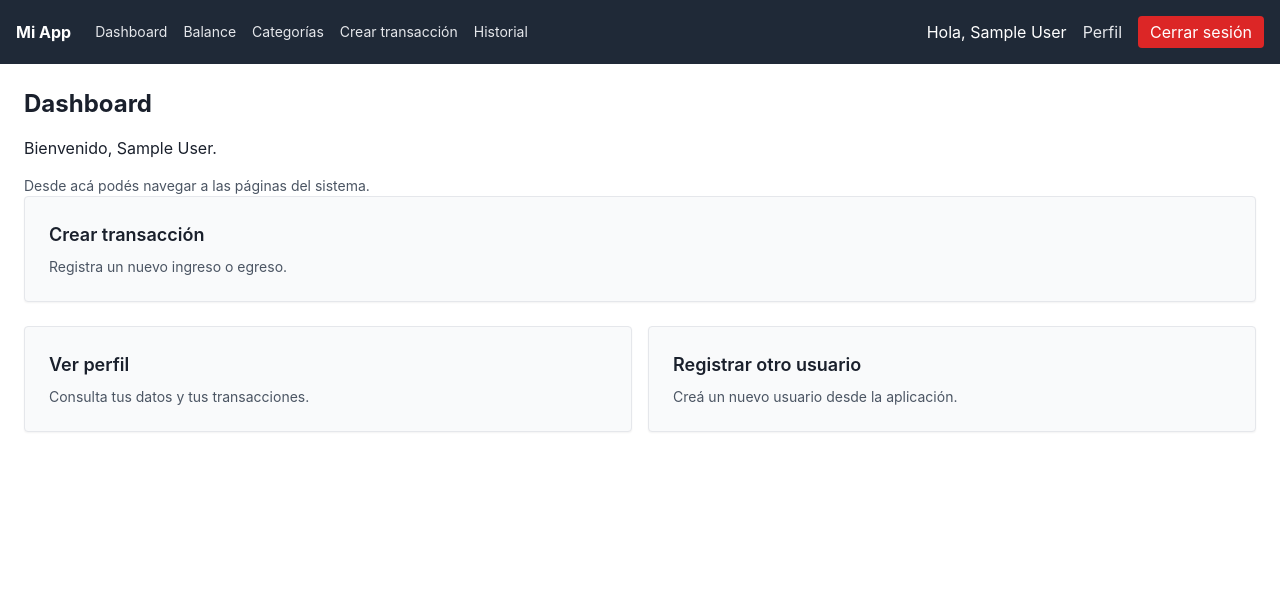
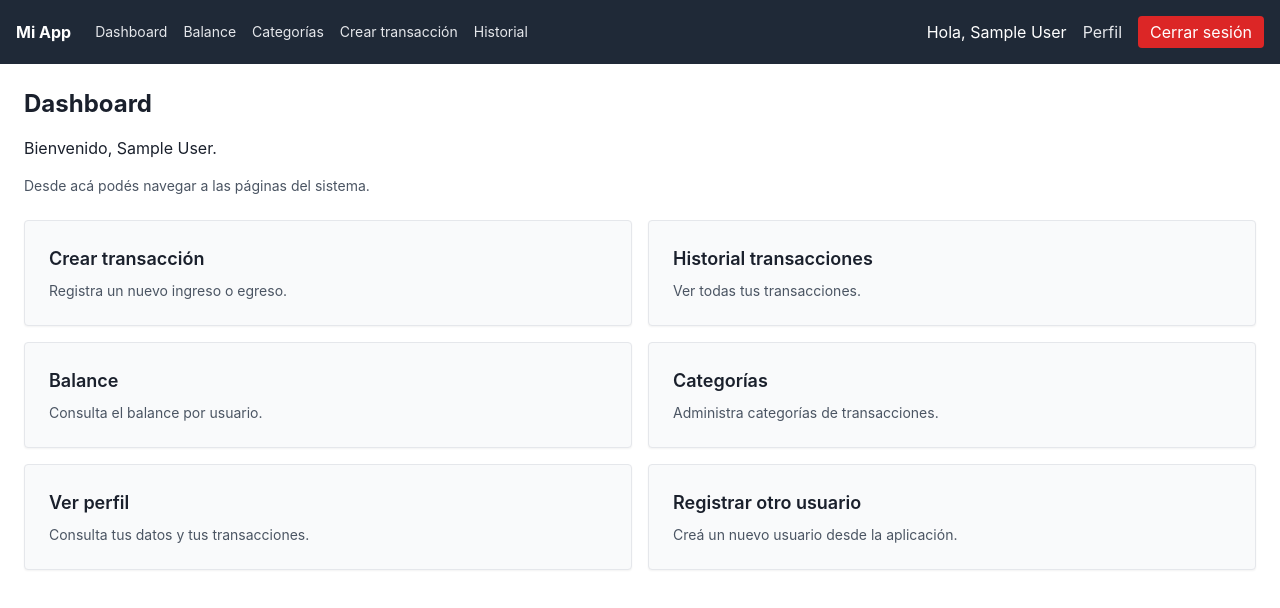
Before and after one commit to maxemessina/Proyecto-Final, a React (Create React App) app in the folder frontend/: page /dashboard in a window 1280 px wide. Shown: the top 608 px of the page. Built offline with nearby package versions, Linux system fonts and the light colour scheme; sample sign-in values are in the browser's storage.

Commit message:
feat: agrega links en dashboard

```diff
--- a/frontend/src/App.js
+++ b/frontend/src/App.js
@@ -6,6 +6,7 @@ import Login from './pages/Login';
 import Profile from './pages/Profile';
 import Dashboard from './pages/Dashboard';
 import Categorias from './pages/Categorias';
+import Balance from './pages/balance';
 import { AuthProvider } from './contexts/AuthContext';
 import ProtectedRoute from './components/ProtectedRoute';
 import MainLayout from './components/layout/MainLayout';
@@ -72,6 +73,17 @@ function App() {
         }
       />
 
+      <Route
+        path="/balance"
+        element={
+          <ProtectedRoute>
+            <MainLayout>
+              <Balance />
+            </MainLayout>
+          </ProtectedRoute>
+        }
+      />
+
       <Route path="/" element={<Navigate to="/dashboard" replace />} />
     </Routes>
   );
--- a/frontend/src/pages/Dashboard.jsx
+++ b/frontend/src/pages/Dashboard.jsx
@@ -11,25 +11,32 @@ export default function DashboardPage() {
       <p>Bienvenido{user ? `, ${user.nombre || user.name || user.email}` : ''}.</p>
       <p className="mt-4 text-sm text-gray-600">Desde acá podés navegar a las páginas del sistema.</p>
 
-    <Link
-  to="/transactions/create"
-  className="block p-6 border rounded shadow-sm bg-gray-50 hover:bg-gray-100"
->
-  <h2 className="font-semibold text-lg">
-    Crear transacción
-  </h2>
+      <div className="grid md:grid-cols-2 gap-4 mt-6">
+        <Link to="/transactions/create" className="block p-6 border rounded shadow-sm bg-gray-50 hover:bg-gray-100">
+          <h2 className="font-semibold text-lg">Crear transacción</h2>
+          <p className="text-sm text-gray-600 mt-2">Registra un nuevo ingreso o egreso.</p>
+        </Link>
 
-  <p className="text-sm text-gray-600 mt-2">
-    Registra un nuevo ingreso o egreso.
-  </p>
+        <Link to="/transacciones" className="block p-6 border rounded shadow-sm bg-gray-50 hover:bg-gray-100">
+          <h2 className="font-semibold text-lg">Historial transacciones</h2>
+          <p className="text-sm text-gray-600 mt-2">Ver todas tus transacciones.</p>
+        </Link>
 
-  </Link>
+        <Link to="/balance" className="block p-6 border rounded shadow-sm bg-gray-50 hover:bg-gray-100">
+          <h2 className="font-semibold text-lg">Balance</h2>
+          <p className="text-sm text-gray-600 mt-2">Consulta el balance por usuario.</p>
+        </Link>
 
-      <div className="grid md:grid-cols-2 gap-4 mt-6">
+        <Link to="/categorias" className="block p-6 border rounded shadow-sm bg-gray-50 hover:bg-gray-100">
+          <h2 className="font-semibold text-lg">Categorías</h2>
+          <p className="text-sm text-gray-600 mt-2">Administra categorías de transacciones.</p>
+        </Link>
+
         <Link to="/profile" className="block p-6 border rounded shadow-sm bg-gray-50 hover:bg-gray-100">
           <h2 className="font-semibold text-lg">Ver perfil</h2>
           <p className="text-sm text-gray-600 mt-2">Consulta tus datos y tus transacciones.</p>
         </Link>
+
         <Link to="/register" className="block p-6 border rounded shadow-sm bg-gray-50 hover:bg-gray-100">
           <h2 className="font-semibold text-lg">Registrar otro usuario</h2>
           <p className="text-sm text-gray-600 mt-2">Creá un nuevo usuario desde la aplicación.</p>
```
